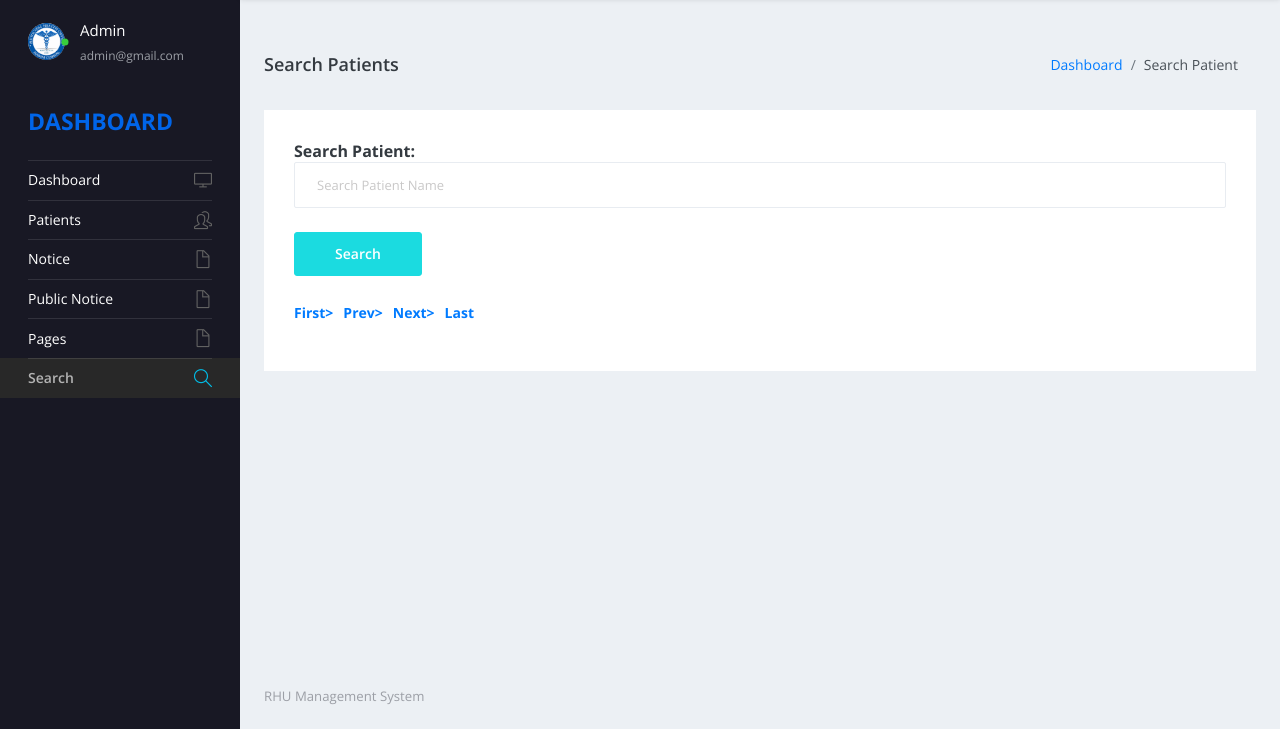
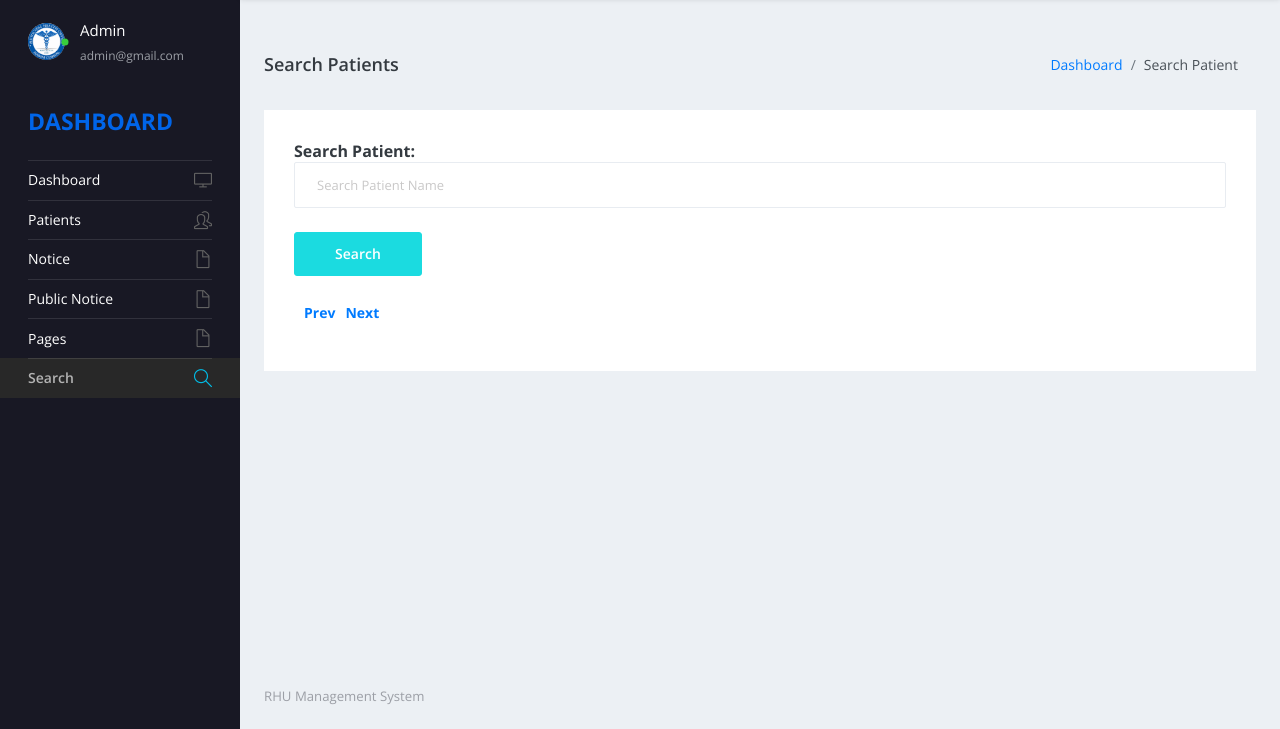
Before and after one commit to Capsproject/rhumabini, a PHP site: page /admin/search.php in a window 1280 px wide. Shown: the part 71-800 px from the top of the page. Run offline with PHP 8.4, Linux system fonts and the light colour scheme; a user stored in the database is signed in; data comes from the database, SQL or seed files in the repository; data that the repository does not hold is empty.

Commit message:
next page

```diff
--- a/admin/search.php
+++ b/admin/search.php
@@ -186,14 +186,14 @@ $cnt=$cnt+1;
                     </div>
                     <div align="left">
     <ul class="pagination" >
-        <li><a href="?pageno=1"><strong>First></strong></a></li>
+
         <li class="<?php if($pageno <= 1){ echo 'disabled'; } ?>">
-            <a href="<?php if($pageno <= 1){ echo '#'; } else { echo "?pageno=".($pageno - 1); } ?>"><strong style="padding-left: 10px">Prev></strong></a>
+            <a href="<?php if($pageno <= 1){ echo '#'; } else { echo "?pageno=".($pageno - 1); } ?>"><strong style="padding-left: 10px">Prev</strong></a>
         </li>
         <li class="<?php if($pageno >= $total_pages){ echo 'disabled'; } ?>">
-            <a href="<?php if($pageno >= $total_pages){ echo '#'; } else { echo "?pageno=".($pageno + 1); } ?>"><strong style="padding-left: 10px">Next></strong></a>
+            <a href="<?php if($pageno >= $total_pages){ echo '#'; } else { echo "?pageno=".($pageno + 1); } ?>"><strong style="padding-left: 10px">Next</strong></a>
         </li>
-        <li><a href="?pageno=<?php echo $total_pages; ?>"><strong style="padding-left: 10px">Last</strong></a></li>
+
     </ul>
 </div>
                   </div>
```
Also changed, not shown: admin/manage-notice.php (+4 -4 lines), admin/manage-patients.php (+4 -4 lines), admin/manage-public-notice.php (+4 -4 lines).
